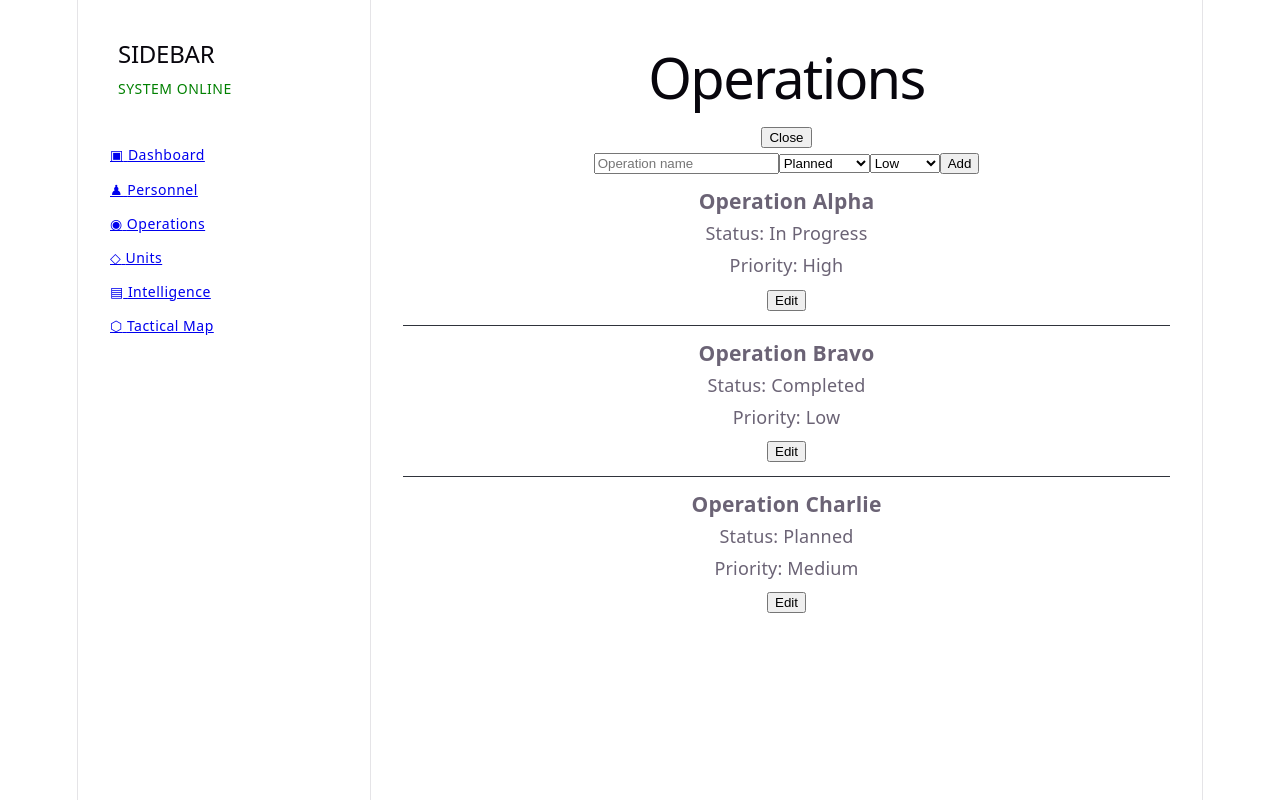
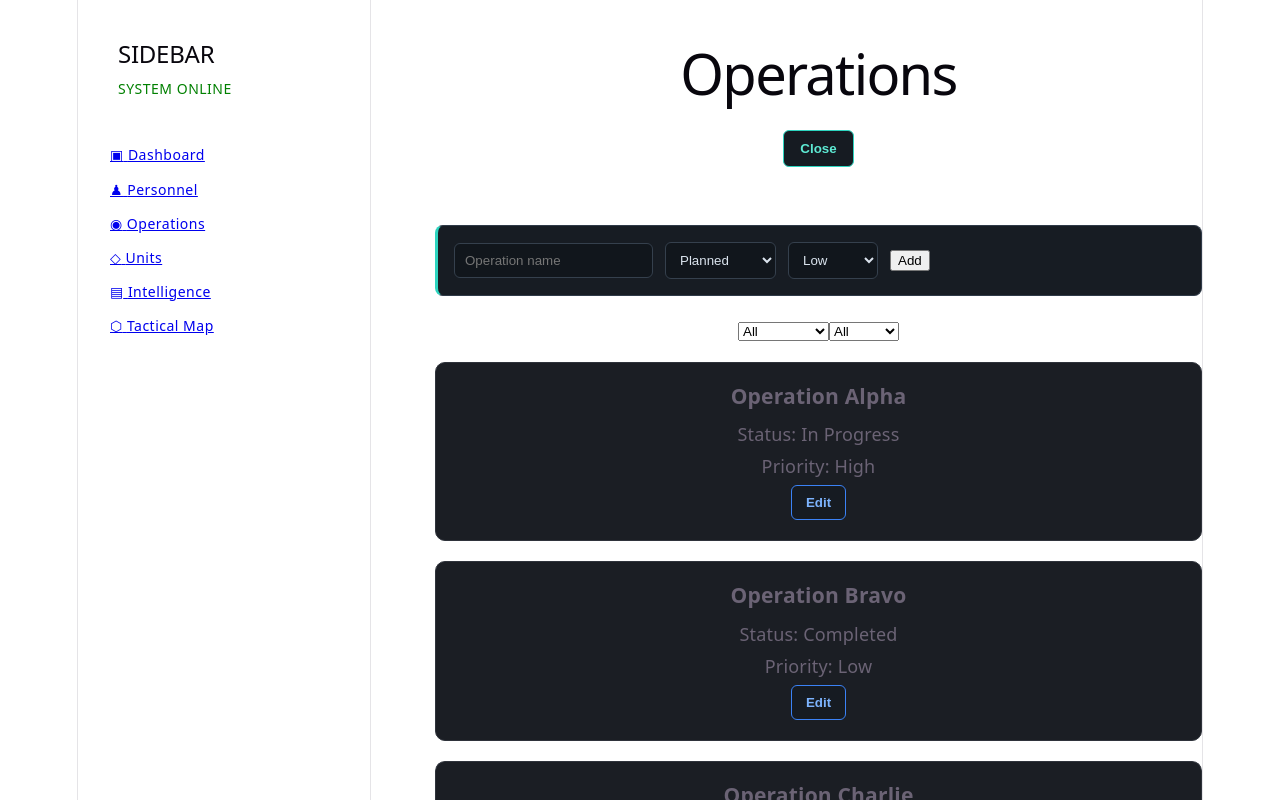
Before and after one commit to ZonaCZO/ColdRavine, a React (Vite) app: page /operations in a window 1280 px wide. Both pictures are taken after a click on the button "Add Operation". Shown: the top 800 px of the page. Built offline with nearby package versions, Linux system fonts and the light colour scheme.

Commit message:
Filter in Operation

```diff
--- a/src/components/OperationCard.tsx
+++ b/src/components/OperationCard.tsx
@@ -1,5 +1,6 @@
 import { useState } from "react";
 import type { Operation } from "../types/Operation";
+
 
 type Props = {
   operation: Operation;
@@ -30,7 +31,7 @@ function OperationCard({
       <p>Status: {operation.status}</p>
       <p>Priority: {operation.priority}</p>
 
-      <button onClick={() => setEditing(prev => !prev)}>
+      <button className="btn btn-edit" onClick={() => setEditing(prev => !prev)}>
         {editing ? "Close" : "Edit"}
       </button>
 
@@ -65,7 +66,7 @@ function OperationCard({
             <option value="High">High</option>
           </select>
 
-          <button onClick={() => onDelete(operation.id)}>
+          <button className="btn btn-delete" onClick={() => onDelete(operation.id)}>
             Delete
           </button>
 
--- /dev/null
+++ b/src/components/OperationFilter.tsx
@@ -0,0 +1,31 @@
+
+import type { Operation, PriorityFilter, StatusFilter} from "../types/Operation";
+
+type Props = {
+
+  status: StatusFilter;
+  priority: PriorityFilter;
+
+  filterStatus: (status: StatusFilter) => void;
+  filterPriority: (priority: PriorityFilter) => void;
+};
+
+function OperationFilter({ status, priority, filterStatus, filterPriority }: Props) { return (
+
+    <div className="filter-select">
+      <select className="filter-form" value={status} onChange={(e) => filterStatus(e.target.value as Operation["status"])}>
+        <option value="All">All</option>
+        <option value="Planned">Planned</option>
+        <option value="In Progress">In Progress</option>
+        <option value="Completed">Completed</option>
+      </select>
+      <select value={priority} onChange={(e) => filterPriority(e.target.value as Operation["priority"])}>
+        <option value="All">All</option>
+        <option value="Low">Low</option>
+        <option value="Medium">Medium</option>
+        <option value="High">High</option>
+      </select>
+    </div>
+
+)}
+export default OperationFilter;
--- a/src/components/OperationForm.tsx
+++ b/src/components/OperationForm.tsx
@@ -1,5 +1,6 @@
 import type { FormEvent } from "react";
 import type { Operation } from "../types/Operation";
+
 
 type Props = {
   name: string;
@@ -11,6 +12,7 @@ type Props = {
   onPriorityChange: (value: Operation["priority"]) => void;
 
   onSubmit: (event: FormEvent<HTMLFormElement>) => void;
+
 };
 
 function OperationForm({
@@ -20,11 +22,12 @@ function OperationForm({
   onNameChange,
   onStatusChange,
   onPriorityChange,
-  onSubmit
+  onSubmit,
+
 }: Props) {
 
   return (
-    <form onSubmit={onSubmit}>
+    <form className="operation-form" onSubmit={onSubmit}>
 
       <input
         value={name}
@@ -63,6 +66,8 @@ function OperationForm({
       </button>
 
     </form>
+
+
   );
 }
 
--- a/src/pages/Operations.tsx
+++ b/src/pages/Operations.tsx
@@ -1,7 +1,9 @@
 import { useState } from "react";
 import OperationCard from "../components/OperationCard";
 import OperationForm from "../components/OperationForm";
-import type { Operation } from "../types/Operation";
+import OperationFilter from "../components/OperationFilter";
+import type { Operation, StatusFilter, PriorityFilter} from "../types/Operation";
+import "./styles/Operations.css";
 
 
 
@@ -16,6 +18,21 @@ function Operations() {
   const [status, setStatus] = useState<Operation["status"]>("Planned");
   const [priority, setPriority] = useState<Operation["priority"]>("Low");
   const [showForm, setShowForm] = useState(false);
+  const [statusFilter, setStatusFilter] = useState<StatusFilter>("All");
+  const [priorityFilter, setPriorityFilter] = useState<PriorityFilter>("All");
+
+
+  const filteredOperations = operations.filter(operation => {
+  const statusMatches =
+    statusFilter === "All" ||
+    operation.status === statusFilter;
+
+  const priorityMatches =
+    priorityFilter === "All" ||
+    operation.priority === priorityFilter;
+
+  return statusMatches && priorityMatches;
+});
 
 // Functions
 
@@ -68,10 +85,10 @@ function Operations() {
 
 
     return (
-  <section>
+  <section className="operations-page">
     <h1>Operations</h1>
 
-    <button onClick={() => setShowForm(prev => !prev)}>
+    <button className="btn btn-add" onClick={() => setShowForm(prev => !prev)}>
       {showForm ? "Close" : "Add Operation"}
     </button>
 
@@ -88,12 +105,20 @@ function Operations() {
         onSubmit={addOperation}
       />
     )}
+    {statusFilter && priorityFilter && (
+      <OperationFilter
+        status={statusFilter}
+        priority={priorityFilter}
+        filterStatus={setStatusFilter}
+        filterPriority={setPriorityFilter}
+      />
+    )}
 
-    {operations.length === 0 && (
+    {filteredOperations.length === 0 && (
       <p>No operations found</p>
     )}
 
-    {operations.map(operation => (
+    {filteredOperations.map(operation => (
       <OperationCard
         key={operation.id}
         operation={operation}
--- a/src/pages/styles/Dashboard.css
+++ b/src/pages/styles/Dashboard.css
@@ -4,6 +4,8 @@
 
 .dashboard h1 {
   margin-bottom: 32px;
+  padding: 0;
+  margin: 12px 0 74px 0;
 }
 
 .stats-grid {
--- /dev/null
+++ b/src/pages/styles/Operations.css
@@ -0,0 +1,120 @@
+.operations-page {
+  width: 100%;
+  padding: 28px 32px;
+  display: flex;
+  flex-direction: column;
+  gap: 20px;
+}
+
+.operations-page h1 {
+  margin-bottom: 24px;
+  margin: 0 0 24px 0;
+}
+
+.operations-page > .btn-add {
+  margin-bottom: 22px;
+}
+
+.operations-list {
+  display: grid;
+  grid-template-columns: repeat(2, minmax(0, 1fr));
+  gap: 18px;
+  margin-top: 8px;
+}
+
+.operation-card {
+  padding: 20px;
+  background: #1b1e24;
+  border: 1px solid #2f333b;
+  border-radius: 10px;
+  transition: 0.2s ease;
+}
+
+.operation-card:hover {
+  transform: translateY(-2px);
+  border-color: #46515f;
+}
+
+.operation-card h3 {
+  margin-top: 0;
+  margin-bottom: 12px;
+}
+
+.operation-card p {
+  margin: 6px 0;
+}
+
+.operation-form {
+  display: flex;
+  gap: 12px;
+  align-items: center;
+
+  margin-top: 16px;
+  padding: 16px;
+
+  background: #171c23;
+  border: 1px solid #2f3a48;
+  border-left: 3px solid #2dd4bf;
+  border-radius: 8px;
+}
+
+.operation-form input,
+.operation-form select,
+.operation-controls select {
+  background: #11161c;
+  color: #dbe4ee;
+
+  border: 1px solid #35404d;
+  border-radius: 6px;
+
+  padding: 9px 10px;
+  outline: none;
+}
+
+.operation-form input:focus,
+.operation-form select:focus,
+.operation-controls select:focus {
+  border-color: #4b8cff;
+}
+
+.operation-controls {
+  display: flex;
+  gap: 10px;
+  align-items: center;
+
+  margin-top: 16px;
+  padding-top: 16px;
+
+  border-top: 1px solid #2f333b;
+}
+
+.btn {
+  padding: 9px 14px;
+  border-radius: 6px;
+  background: #161b22;
+  font-weight: 600;
+  cursor: pointer;
+  transition: 0.2s ease;
+}
+
+.btn-add {
+  border: 1px solid #2dd4bf;
+  color: #5eead4;
+  padding: 10px 16px;
+  margin-bottom: 24px;
+  align-self: center;
+}
+
+.btn-edit {
+  border: 1px solid #3b82f6;
+  color: #7db4ff;
+}
+
+.btn-delete {
+  border: 1px solid #ef4444;
+  color: #ff6b6b;
+}
+
+.btn:hover {
+  transform: translateY(-1px);
+}
--- a/src/types/Operation.ts
+++ b/src/types/Operation.ts
@@ -4,3 +4,7 @@ export type Operation = {
   status: "Planned" | "In Progress" | "Completed";
   priority: "Low" | "Medium" | "High";
 };
+
+export type StatusFilter = "All" | Operation["status"];
+
+export type PriorityFilter = "All" | Operation["priority"];
```
